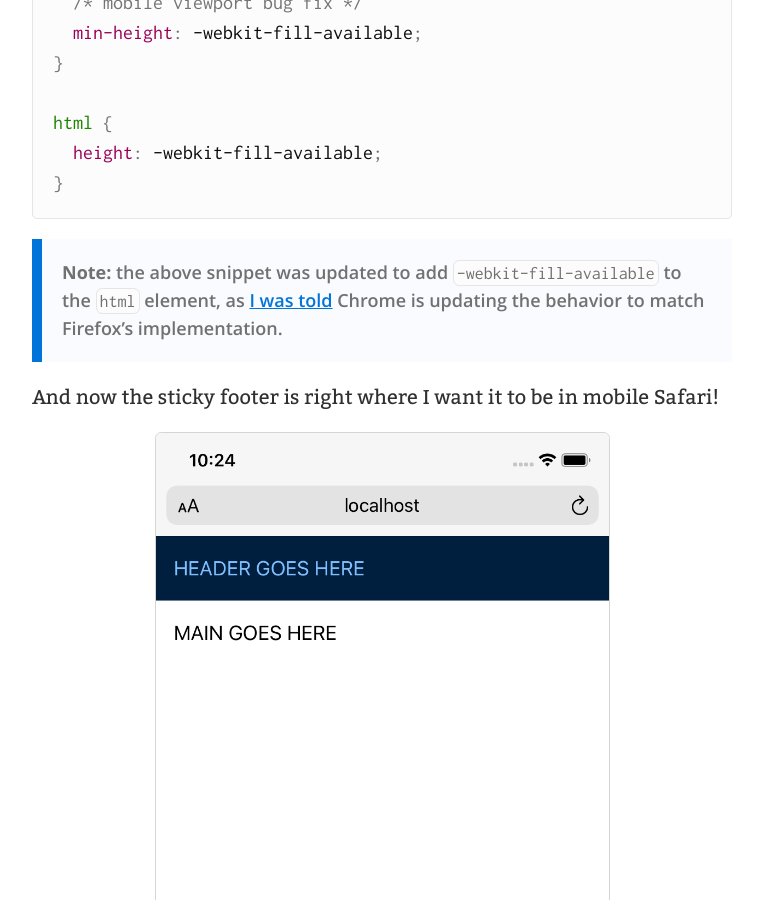
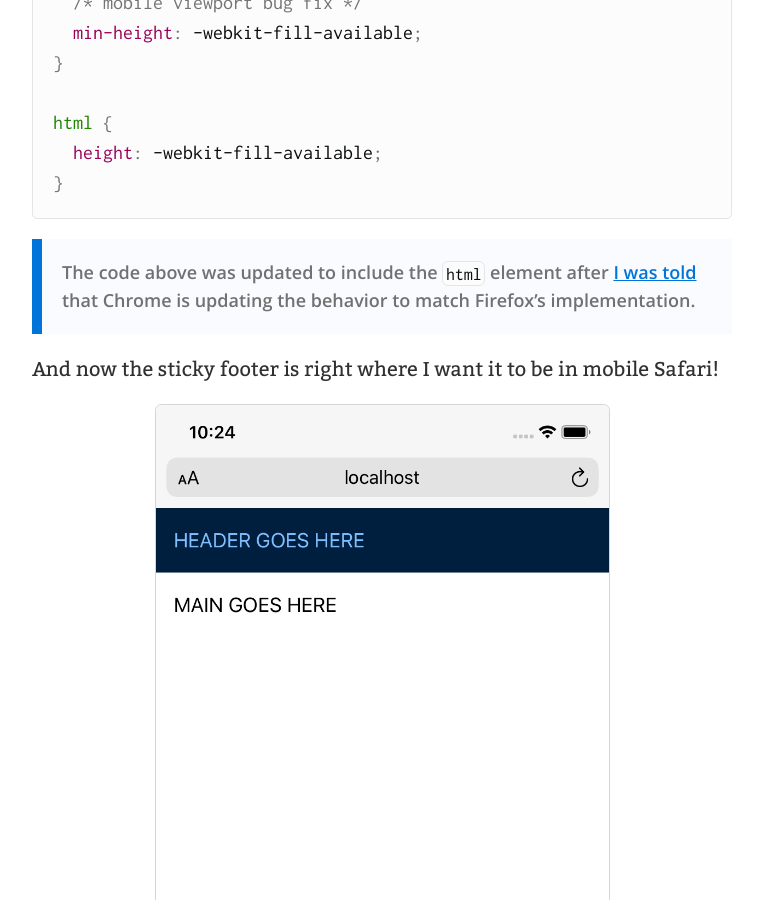
Before and after one commit to AllThingsSmitty/allthingssmitty.github.io, a Jekyll site: the page built from _posts/2020-05-11-css-fix-for-100vh-in-mobile-webkit.md, in a window 1280 px wide and 900 px high, scrolled down 2989 px. Shown: the whole window, without its empty margins (258-1021 px from the left). Built offline with Jekyll 4.4.1, drawn with Linux system fonts in a browser that asks for light colours; comment, search, counter and statistics services are not loaded.

Commit message:
Minor edit

````diff
--- a/_posts/2020-05-11-css-fix-for-100vh-in-mobile-webkit.md
+++ b/_posts/2020-05-11-css-fix-for-100vh-in-mobile-webkit.md
@@ -59,7 +59,8 @@ html {
 }
 ```
 
-<p class="message"><strong>Note:</strong> the above snippet was updated to add <code class="highlighter-rouge">-webkit-fill-available</code> to the <code class="highlighter-rouge">html</code> element, as <a href="https://twitter.com/bfgeek/status/1262459015155441664" rel="external">I was told</a> Chrome is updating the behavior to match Firefox’s implementation.</p>
+{:.message}
+The code above was updated to include the `html` element after [I was told](https://twitter.com/bfgeek/status/1262459015155441664){:rel="external"} that Chrome is updating the behavior to match Firefox’s implementation.
 
 And now the sticky footer is right where I want it to be in mobile Safari!
 
````
